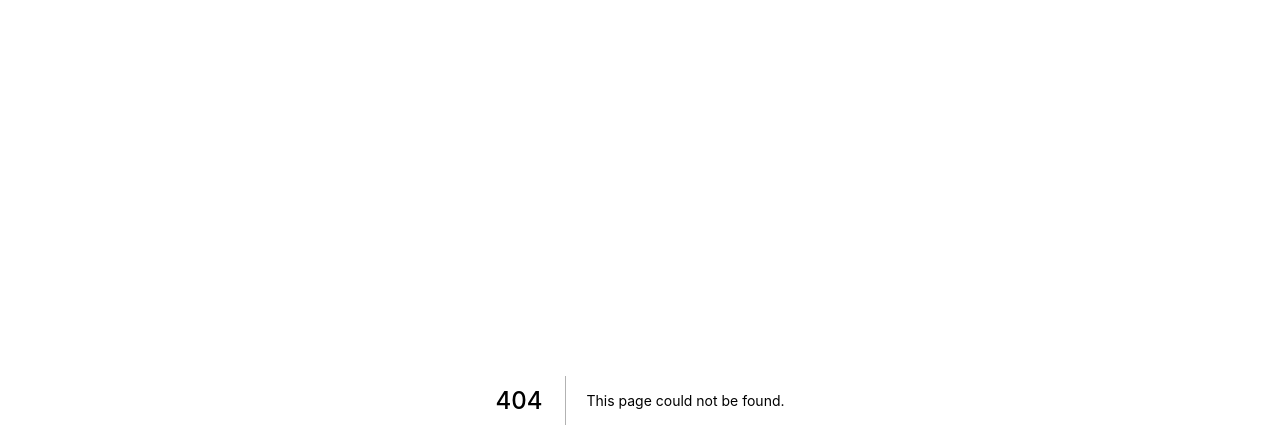
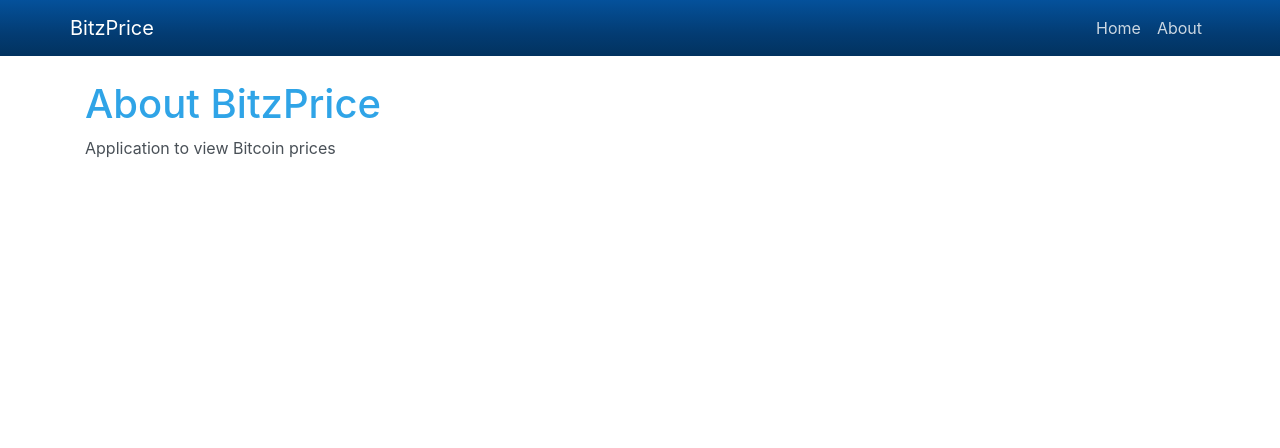
Before and after one commit to shehanp12/next.js-crash-course, a Next.js app: page /test in a window 1280 px wide. Before the commit this address had no page. Shown: the top 448 px of the page. Built offline with nearby package versions, Linux system fonts and the light colour scheme.

Commit message:
Nav bar and Layout.js

```diff
--- /dev/null
+++ b/pages/test.js
@@ -0,0 +1,13 @@
+import Layout from '../components/Layout';
+import React from "react";
+
+const Test = () => (
+    <Layout>
+        <div>
+            <h1>About BitzPrice</h1>
+            <p>Application to view Bitcoin prices</p>
+        </div>
+    </Layout>
+);
+
+export default Test;
```
